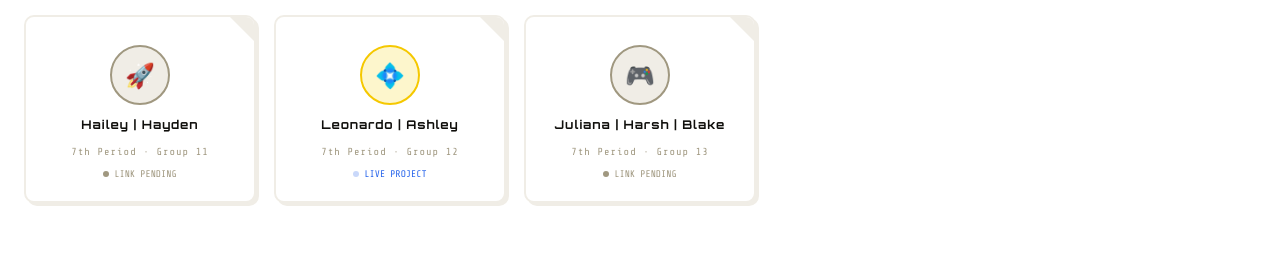
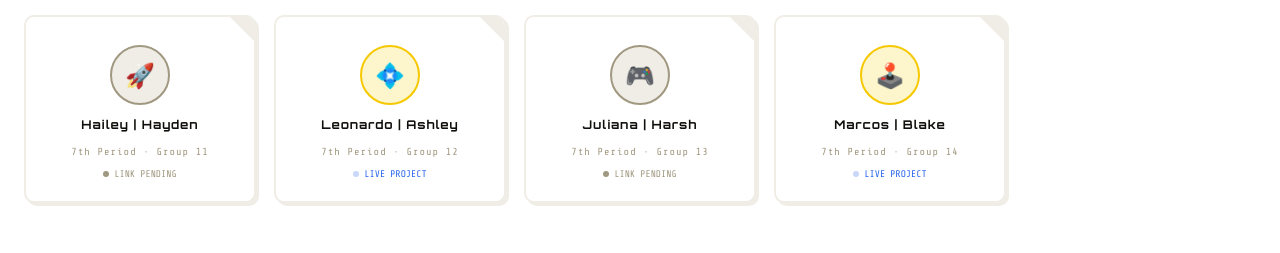
Before and after one commit to wcantu/wcantu.github.io, a plain HTML site: page index.html in a window 1280 px wide. Shown: the part 2091-2344 px from the top of the page. Drawn offline with nearby package versions, Linux system fonts and the light colour scheme.

Commit message:
Update index.html

```diff
--- a/index.html
+++ b/index.html
@@ -436,7 +436,8 @@
       { name: "Charlie & Ricoya", url: "#", hasLink: false },
       { name: "Hailey | Hayden", url: "#", hasLink: false },
       { name: "Leonardo | Ashley ", url: "https://tanksgame-2chkqft5.manus.space/", hasLink: true },
-      { name: "Juliana | Harsh | Blake ", url: "#", hasLink: false },
+      { name: "Juliana | Harsh  ", url: "#", hasLink: false },
+      { name: "Marcos | Blake ", url: " https://jjbb19.github.io/jb19.github.io/", hasLink: true },
     ],
   };
 
```
